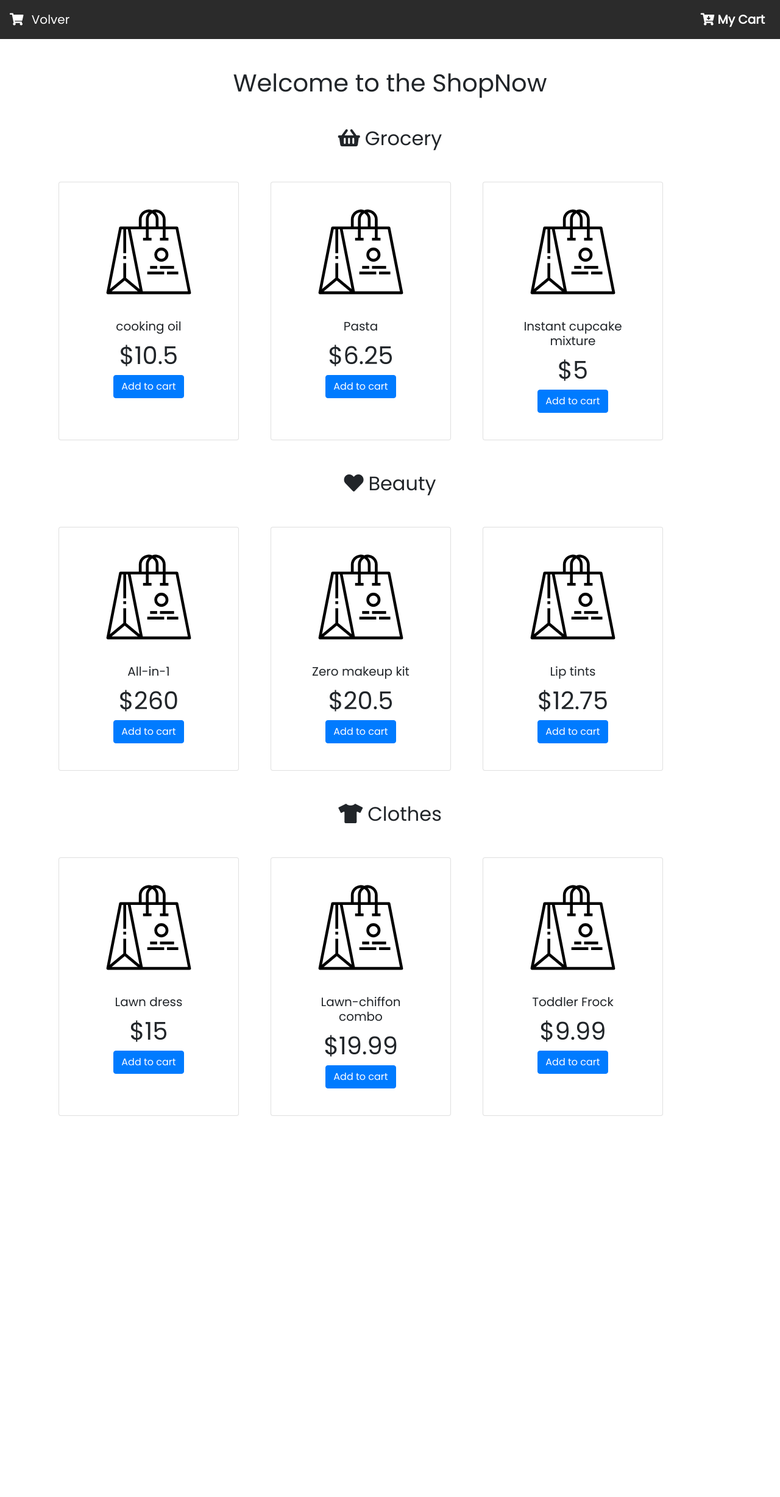
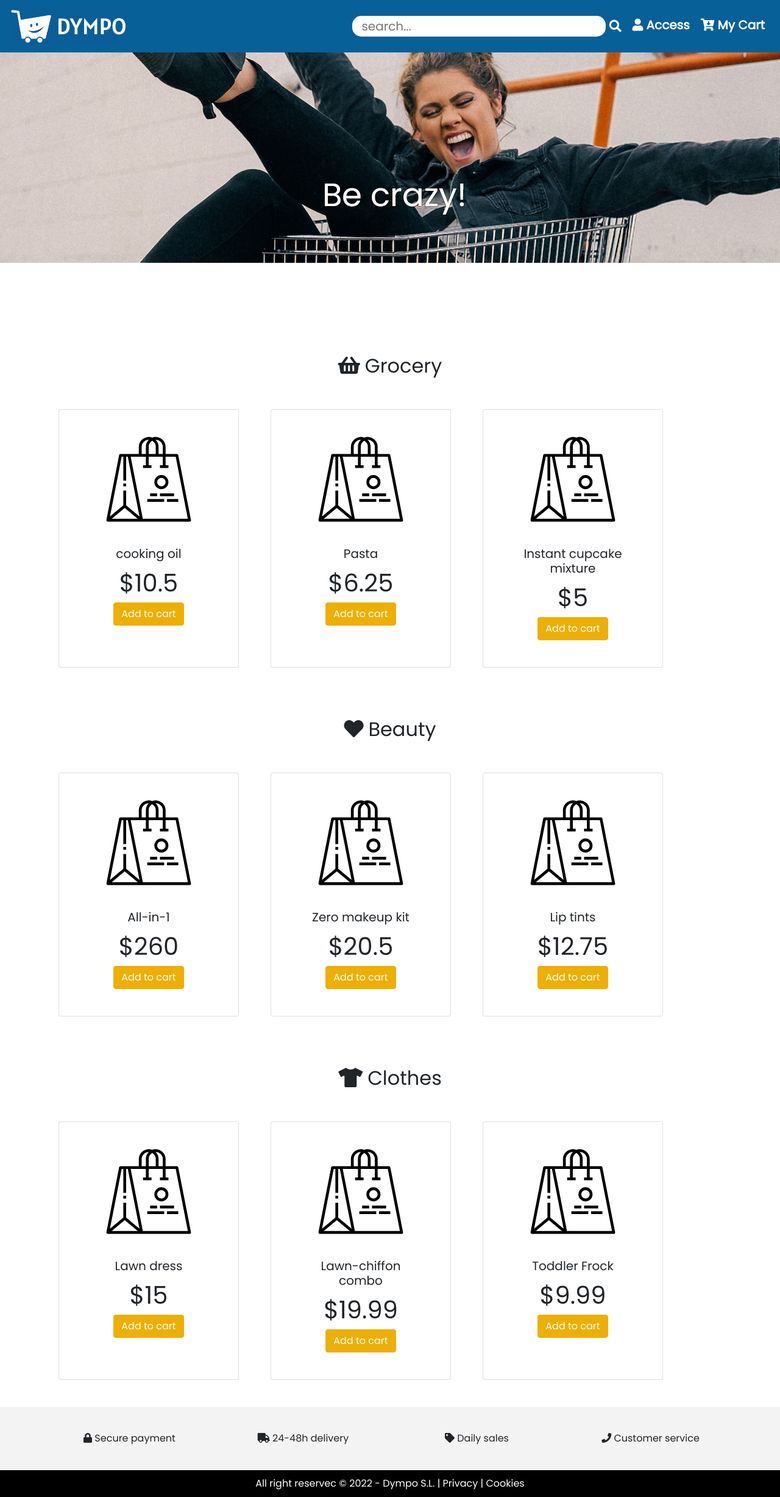
Before and after one commit to Arythea/shopJS, a plain HTML site: page shop.html in a window 1280 px wide. Shown: the whole page at 61% size. Before the commit the page ends 1882 px from the top, so only its background shows below. Drawn offline with nearby package versions, Linux system fonts and the light colour scheme.

Commit message:
home and product list 1st version

```diff
--- a/css/shop.css
+++ b/css/shop.css
@@ -1,26 +1,65 @@
 @import url('https://fonts.googleapis.com/css?family=Poppins');
-body{
+body {
     font-family: Poppins;
 }
 /* navbar */
-.navbar{
-    background-color: rgb(43, 43, 43) !important;
+.navbar {
+    background-color: #086099 !important;
 }
-.nav-link{
+.nav-link {
     color: rgb(255, 255, 255);
     font-size: 20px;
     font-weight: bold;
 }
-.nav-link:hover{
+.nav-link:hover {
     color: white;
 }
-.grocery-img{
+.grocery-img {
     width: 60%;
     margin: 1rem auto;
 }
-
-.price{
+.price {
     position: absolute;
     right: 0;
     margin-right: 1rem;
 }
+/* custom */
+#logo {
+    max-height: 60px;
+}
+.btn-primary {
+    color: #fff;
+    background-color: #edaf06;
+    border-color: #edaf06;
+    transition: 0.25s;
+}
+.btn-primary:hover {
+    background-color: #086099;
+    opacity: 0.6;
+}
+#search {
+    border-radius: 15px !important;
+    padding: 2px 15px !important;
+    border-width: 0;
+}
+#slide {
+    width: 100%;
+    height: 345px;
+    background: url('../images/slide.jpg') no-repeat center top;
+    background-size: cover;
+    margin-bottom: 40px;
+}
+.category-list {
+    padding-top: 110px;
+    margin-bottom: -80px;
+}
+#pre-footer {
+    margin: 120px auto 0;
+    padding: 40px 0;
+    background: #f3f3f3;
+}
+footer {
+    color: white;
+    background-color: black;
+    padding: 10px 0;
+}
--- a/css/style.css
+++ b/css/style.css
@@ -1,4 +1,51 @@
 @import url('https://fonts.googleapis.com/css?family=Poppins');
-body{
+body {
     font-family: Poppins;
 }
+/* custom */
+#logo {
+    max-width: 300px;
+}
+.btn-primary {
+    color: #fff;
+    background-color: #086099;
+    border-color: #086099;
+    transition: 0.25s;
+}
+.btn-primary:hover {
+    background-color: #086099;
+    opacity: 0.6;
+}
+#categories {
+    height: 340px;
+}
+.category {
+    margin: 10px;
+    height: 100px;
+    background-color: #ddd;
+}
+#categoryAll {
+    height: 340px;
+}
+#categoryAll { background-image: url('../images/category-all.jpg'); }
+#categoryGrocery { background-image: url('../images/category-grocery.jpg'); }
+#categoryBeauty { background-image: url('../images/category-beauty.jpg'); }
+#categoryClothes { background-image: url('../images/category-clothes.jpg'); }
+.category {
+    background-size: 100%;
+    color: white;
+    text-shadow: 1px 1px 1px #666;
+    cursor: pointer;
+    transition: all 0.5s;
+    background-position: center center;
+}
+.category:hover {
+    background-size: 120%;
+}
+footer {
+    color: white;
+    background-color: black;
+    position: absolute;
+    bottom: 0;
+    padding: 10px 0;
+}
--- a/shop.html
+++ b/shop.html
@@ -20,8 +20,8 @@
 
   <!-- navbar -->
   <nav class="navbar navbar-expand-md bg-secondary sticky-top">
-    <a class="navbar-brand text-white" href="index.html"><span><i class="fas fa-shopping-cart mr-2"></i></span>
-      <span>Volver</span> </a>
+    <a class="navbar-brand text-white" href="index.html">
+      <img src="images/logo-neg.png" alt="logo" id="logo"></a>
     <button class="navbar-toggler" type="button" data-toggle="collapse" data-target="#navbarSupportedContent"
       aria-controls="navbarSupportedContent" aria-expanded="false" aria-label="Toggle navigation">
       <span class="navbar-toggler-icon"></span>
@@ -29,6 +29,17 @@
 
     <div class="collapse navbar-collapse" id="navbarSupportedContent">
       <ul class="navbar-nav ml-auto">
+        <li class="nav-item">
+
+          <a class="nav-link text-white btn" id="access" type="button">
+            <input type="text" placeholder="search..." id="search">
+            <i class="fas fa-search"></i>
+          </a>
+        </li>
+        <li class="nav-item">
+          <a class="nav-link text-white btn" id="access" type="button"><i class="fas fa-user"></i>
+            Access</a>
+        </li>
         <li class="nav-item">
           <a class="nav-link text-white btn" id="cart" type="button" data-toggle="modal"
             data-target="#cartModal" onclick="cart()" href="#beauty"><i class="fas fa-cart-arrow-down"></i>
@@ -38,19 +49,19 @@
     </div>
   </nav>
 
-  <h1 class="text-center mt-3 m-5">Welcome to the ShopNow</h1>
+  <div id="slide"></div>
 
   <!-- Grocery part -->
-  <section>
+  <section id="grocery" class="category-list">
     <h2 class="text-center"><i class="fas fa-shopping-basket mr-2"></i>Grocery</h2>
-    <div id="grocery" class="row ml-3 m-5">
+    <div class="row ml-3 m-5">
 
       <div class="card col-sm-3 m-1 ml-5 p-4" style="width: 18rem;">
         <img src="./images/product.svg" class="grocery-img">
         <div class="card-body text-center">
           <h5 class="card-title">cooking oil</h5>
           <h1 class="card-text">$10.5</h1>
-          <button type="button" onclick="buy(1)" class="btn btn-primary">Add to cart</button>
+          <button type="button" onclick="addToCart(1)" class="btn btn-primary">Add to cart</button>
         </div>
       </div>
 
@@ -59,7 +70,7 @@
         <div class="card-body text-center">
           <h5 class="card-title">Pasta</h5>
           <h1 class="card-text">$6.25</h1>
-          <button type="button" onclick="buy(2)" class="btn btn-primary">Add to cart</button>
+          <button type="button" onclick="addToCart(2)" class="btn btn-primary">Add to cart</button>
         </div>
       </div>
 
@@ -68,23 +79,23 @@
         <div class="card-body text-center">
           <h5 class="card-title">Instant cupcake mixture</h5>
           <h1 class="card-text">$5</h1>
-          <button type="button" onclick="buy(3)" class="btn btn-primary">Add to cart</button>
+          <button type="button" onclick="addToCart(3)" class="btn btn-primary">Add to cart</button>
         </div>
       </div>
     </div>
   </section>
 
   <!-- beauty part -->
-  <section>
+  <section id="beauty" class="category-list">
     <h2 class="text-center"><i class="fas fa-heart mr-2"></i>Beauty</h2>
-    <div id="beauty" class="row ml-3 m-5">
+    <div class="row ml-3 m-5">
 
       <div class="card col-sm-3 m-1 ml-5 p-4" style="width: 18rem;">
         <img src="./images/product.svg" class="grocery-img">
         <div class="card-body text-center">
           <h5 class="card-title">All-in-1</h5>
           <h1 class="card-text">$260</h1>
-          <button type="button" onclick="buy(4)" class="btn btn-primary">Add to cart</button>
+          <button type="button" onclick="addToCart(4)" class="btn btn-primary">Add to cart</button>
         </div>
       </div>
 
@@ -93,7 +104,7 @@
         <div class="card-body text-center">
           <h5 class="card-title">Zero makeup kit</h5>
           <h1 class="card-text">$20.5</h1>
-          <button type="button" onclick="buy(5)" class="btn btn-primary">Add to cart</button>
+          <button type="button" onclick="addToCart(5)" class="btn btn-primary">Add to cart</button>
         </div>
       </div>
 
@@ -102,23 +113,23 @@
         <div class="card-body text-center">
           <h5 class="card-title">Lip tints</h5>
           <h1 class="card-text">$12.75</h1>
-          <button type="button" onclick="buy(6)" class="btn btn-primary">Add to cart</button>
+          <button type="button" onclick="addToCart(6)" class="btn btn-primary">Add to cart</button>
         </div>
       </div>
     </div>
   </section>
 
   <!-- clothes part -->
-  <section>
+  <section id="clothes" class="category-list">
     <h2 class="text-center"><i class="fas fa-tshirt mr-2"></i>Clothes</h2>
-    <div id="clothes" class="row ml-3 m-5">
+    <div class="row ml-3 m-5">
 
       <div class="card col-sm-3 m-1 ml-5 p-4" style="width: 18rem;">
         <img src="./images/product.svg" class="grocery-img">
         <div class="card-body text-center">
           <h5 class="card-title">Lawn dress</h5>
           <h1 class="card-text">$15</h1>
-          <button type="button" onclick="buy(7)" class="btn btn-primary">Add to cart</button>
+          <button type="button" onclick="addToCart(7)" class="btn btn-primary">Add to cart</button>
         </div>
       </div>
 
@@ -127,7 +138,7 @@
         <div class="card-body text-center">
           <h5 class="card-title">Lawn-chiffon combo</h5>
           <h1 class="card-text">$19.99</h1>
-          <button type="button" onclick="buy(8)" class="btn btn-primary">Add to cart</button>
+          <button type="button" onclick="addToCart(8)" class="btn btn-primary">Add to cart</button>
         </div>
       </div>
 
@@ -136,7 +147,7 @@
         <div class="card-body text-center">
           <h5 class="card-title">Toddler Frock</h5>
           <h1 class="card-text">$9.99</h1>
-          <button type="button" onclick="buy(9)" class="btn btn-primary">Add to cart</button>
+          <button type="button" onclick="addToCart(9)" class="btn btn-primary">Add to cart</button>
         </div>
       </div>
 
@@ -177,6 +188,27 @@
       </div>
     </div>
   </aside>
+  <div id="pre-footer" class="container-fluid">
+    <div class="container">
+      <div class="row">
+        <div class="col-3 text-center">
+          <i class="fas fa-lock"></i> Secure payment
+        </div>
+        <div class="col-3 text-center">
+          <i class="fas fa-truck"></i> 24-48h delivery
+        </div>
+        <div class="col-3 text-center">
+          <i class="fas fa-tag"></i> Daily sales
+        </div>
+        <div class="col-3 text-center">
+          <i class="fas fa-phone"></i> Customer service
+        </div>
+      </div>
+    </div>
+  </div>
+  <footer class="container-fluid text-center">
+    All right reservec © 2022 - Dympo S.L. | Privacy | Cookies
+  </footer>
 
   <!-- script tags -->
   <script src="https://code.jquery.com/jquery-3.3.1.slim.min.js"
```
Also changed, not shown: index.html (+28 -8 lines), images/category-all.jpg (added), images/category-beauty.jpg (added), images/category-clothes.jpg (added), images/category-grocery.jpg (added), images/logo-neg.png (added), images/logo.png (added), images/slide.jpg (added), 1 other file.
